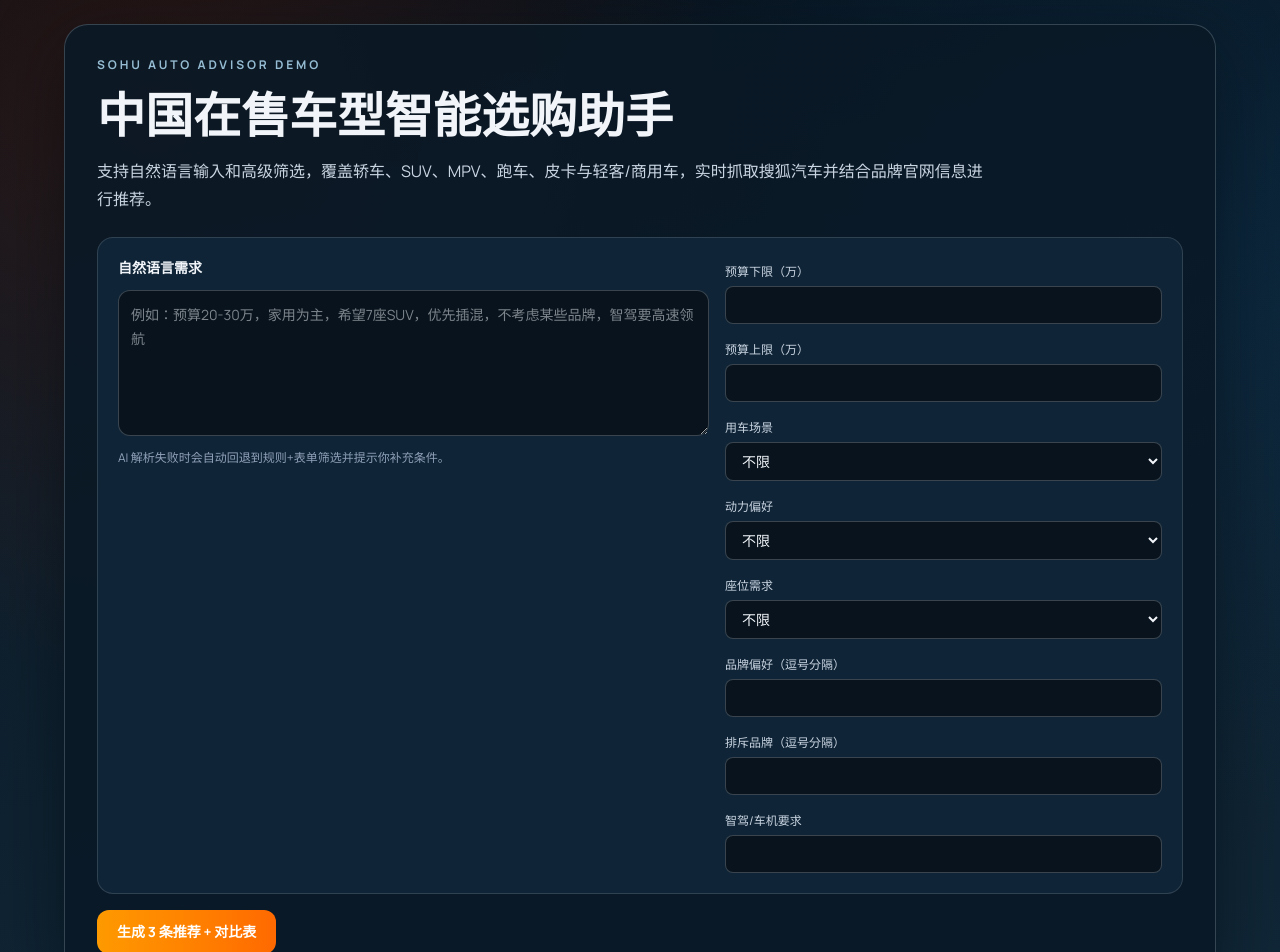
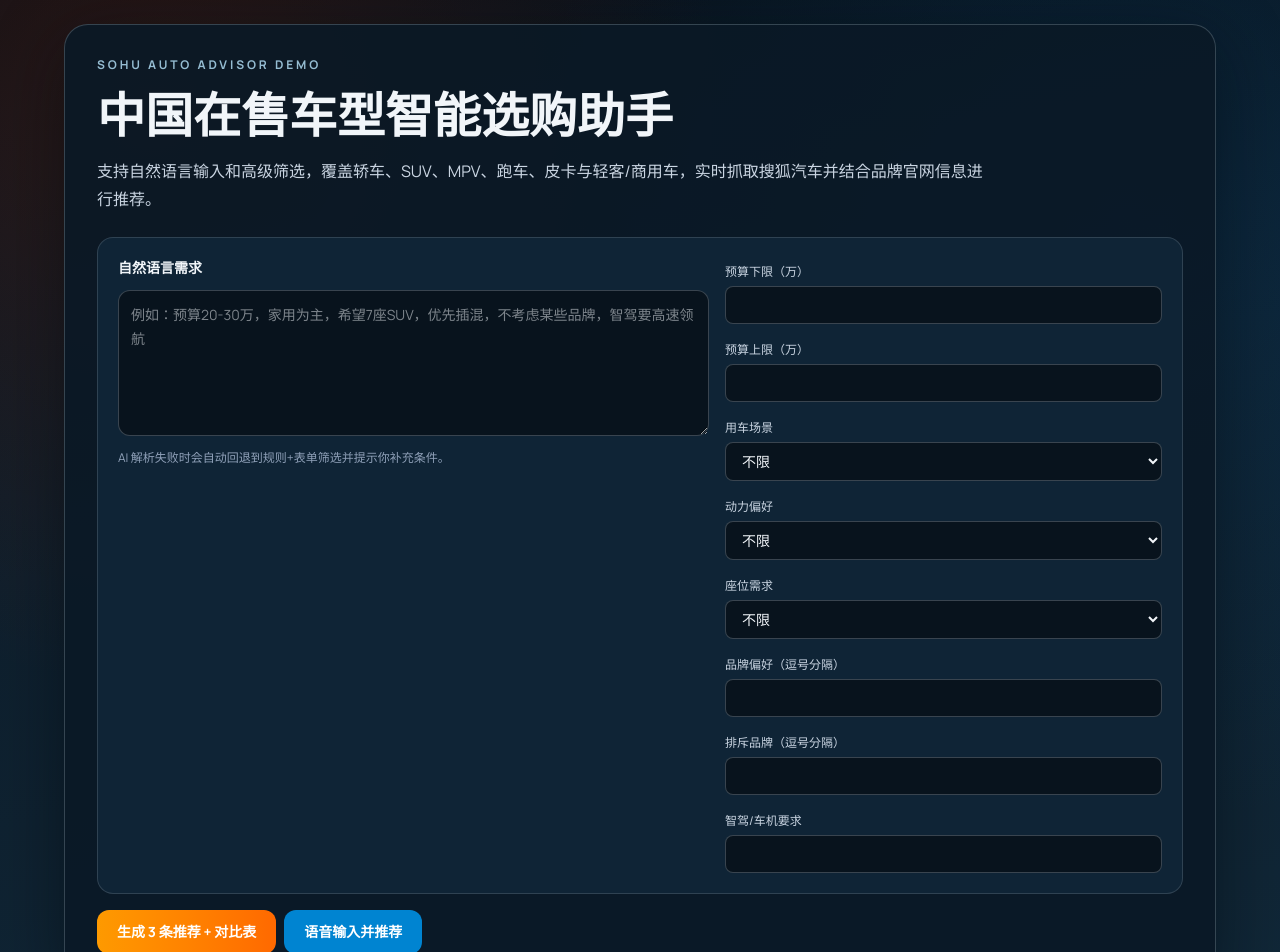
Before and after one commit to hazel041666-alt/sohu-su7-demo, a React (Vite) app: page / in a window 1280 px wide. Shown: the top 952 px of the page. Built offline with nearby package versions, Linux system fonts and the light colour scheme.

Commit message:
feat: add browser voice input and spoken recommendation summary

```diff
--- a/src/pages/DemoPage.tsx
+++ b/src/pages/DemoPage.tsx
@@ -1,7 +1,25 @@
-import { useMemo, useState } from 'react'
+import { useEffect, useMemo, useRef, useState } from 'react'
 import { fetchAdvisorResult } from '../lib/ai'
 import { markGuideConversation, markInteraction, registerPageVisit } from '../lib/analytics'
 import type { AdvisorResponse, DrivingScene, PowerType, UserDemand } from '../lib/types'
+
+type Recognition = {
+  lang: string
+  continuous: boolean
+  interimResults: boolean
+  onresult: ((event: any) => void) | null
+  onerror: ((event: any) => void) | null
+  onend: (() => void) | null
+  start: () => void
+  stop: () => void
+}
+
+declare global {
+  interface Window {
+    webkitSpeechRecognition?: new () => Recognition
+    SpeechRecognition?: new () => Recognition
+  }
+}
 
 const defaultFilters: UserDemand = {
   budgetMinWan: undefined,
@@ -18,26 +36,94 @@ export default function DemoPage() {
   const [query, setQuery] = useState('')
   const [filters, setFilters] = useState<UserDemand>(defaultFilters)
   const [loading, setLoading] = useState(false)
+  const [listening, setListening] = useState(false)
+  const [voiceStatus, setVoiceStatus] = useState('')
   const [result, setResult] = useState<AdvisorResponse | null>(null)
   const visitorId = useMemo(() => registerPageVisit(), [])
+  const recognitionRef = useRef<Recognition | null>(null)
 
-  const submit = async () => {
+  useEffect(() => {
+    return () => {
+      recognitionRef.current?.stop()
+      if ('speechSynthesis' in window) {
+        window.speechSynthesis.cancel()
+      }
+    }
+  }, [])
+
+  const submit = async (nextQuery?: string) => {
     if (loading) return
+    const finalQuery = typeof nextQuery === 'string' ? nextQuery : query
 
     setLoading(true)
     markInteraction(visitorId)
 
     try {
       const data = await fetchAdvisorResult({
-        query,
+        query: finalQuery,
         filters,
       })
 
       setResult(data)
+      setQuery(finalQuery)
       markGuideConversation(visitorId)
+      speakRecommendationSummary(data)
     } finally {
       setLoading(false)
     }
+  }
+
+  const startListening = () => {
+    if (listening || loading) return
+
+    const RecognitionCtor = window.SpeechRecognition || window.webkitSpeechRecognition
+    if (!RecognitionCtor) {
+      setVoiceStatus('当前浏览器不支持语音输入，请使用 Chrome 或 Edge。')
+      return
+    }
+
+    const recognition = new RecognitionCtor()
+    recognition.lang = 'zh-CN'
+    recognition.continuous = false
+    recognition.interimResults = false
+
+    recognition.onresult = (event: any) => {
+      const transcript = String(event?.results?.[0]?.[0]?.transcript || '').trim()
+      if (!transcript) {
+        setVoiceStatus('未识别到有效语音，请再试一次。')
+        return
+      }
+
+      setVoiceStatus(`已识别：${transcript}`)
+      setQuery(transcript)
+      void submit(transcript)
+    }
+
+    recognition.onerror = () => {
+      setVoiceStatus('语音识别失败，请检查麦克风权限后重试。')
+      setListening(false)
+    }
+
+    recognition.onend = () => {
+      setListening(false)
+    }
+
+    recognitionRef.current = recognition
+    setListening(true)
+    setVoiceStatus('正在聆听，请说出你的选车需求。')
+
+    try {
+      recognition.start()
+    } catch {
+      setListening(false)
+      setVoiceStatus('语音识别启动失败，请刷新后重试。')
+    }
+  }
+
+  const stopListening = () => {
+    recognitionRef.current?.stop()
+    setListening(false)
+    setVoiceStatus('已停止语音输入。')
   }
 
   return (
@@ -120,13 +206,24 @@ export default function DemoPage() {
         </div>
 
         <div className="mt-4 flex flex-col gap-3 sm:flex-row sm:items-center sm:justify-between">
+          <div className="flex flex-wrap gap-2">
             <button
-            onClick={submit}
+              onClick={() => void submit()}
               disabled={loading}
               className="rounded-xl bg-gradient-to-r from-amber-500 to-orange-500 px-5 py-3 text-sm font-bold text-white disabled:cursor-not-allowed disabled:opacity-60"
             >
               {loading ? '正在抓取并推荐...' : '生成 3 条推荐 + 对比表'}
             </button>
+            <button
+              onClick={listening ? stopListening : startListening}
+              disabled={loading}
+              className={`rounded-xl px-5 py-3 text-sm font-bold text-white disabled:cursor-not-allowed disabled:opacity-60 ${
+                listening ? 'bg-emerald-600 hover:bg-emerald-500' : 'bg-sky-600 hover:bg-sky-500'
+              }`}
+            >
+              {listening ? '停止语音输入' : '语音输入并推荐'}
+            </button>
+          </div>
           {result ? (
             <p className="text-xs text-slate-400">
               解析模式：{result.parsed.mode === 'ai' ? 'AI自然语言解析' : '表单/规则回退'} ｜ 数据条目：{result.sourceStats.totalModels} ｜ 更新时间：
@@ -134,6 +231,7 @@ export default function DemoPage() {
             </p>
           ) : null}
         </div>
+        {voiceStatus ? <p className="mt-2 text-xs text-sky-200">{voiceStatus}</p> : null}
       </section>
 
       {result ? (
@@ -229,6 +327,22 @@ export default function DemoPage() {
   )
 }
 
+function speakRecommendationSummary(data: AdvisorResponse) {
+  if (!('speechSynthesis' in window)) return
+
+  window.speechSynthesis.cancel()
+
+  const topCars = data.recommendations.slice(0, 3)
+  const summary = topCars.length
+    ? `为你推荐${topCars.map((item) => `${item.car.brand}${item.car.model}`).join('、')}。你可以打开来源查看详细参数。`
+    : '当前条件下暂无匹配车型，你可以放宽预算或减少品牌限制后再试。'
+
+  const utter = new SpeechSynthesisUtterance(summary)
+  utter.lang = 'zh-CN'
+  utter.rate = 1.02
+  window.speechSynthesis.speak(utter)
+}
+
 function splitBrandInput(value: string) {
   const list = value
     .split(/[，,\s]+/)
```
Lines whose indentation alone changed are shown as unchanged.
